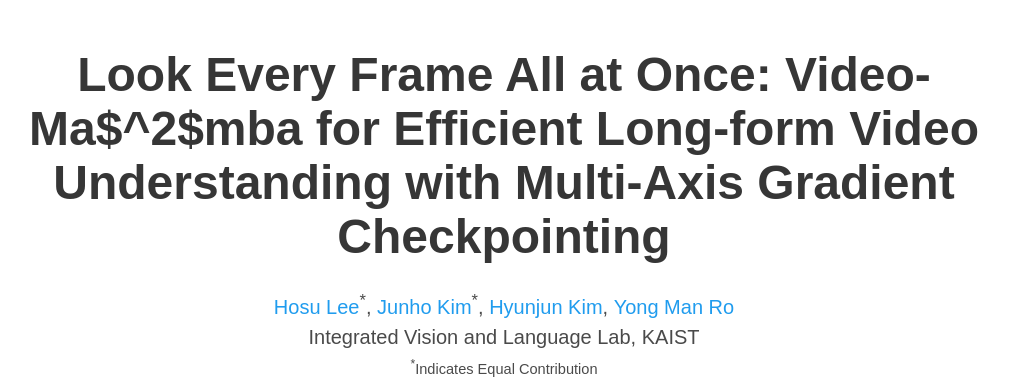
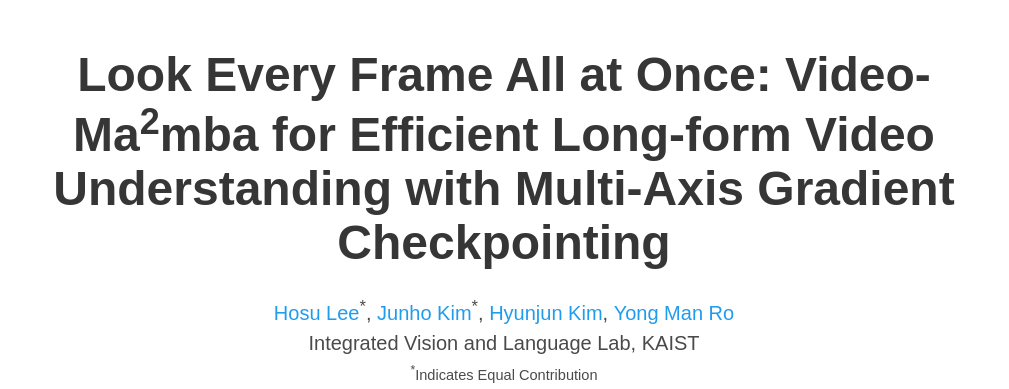
Before and after one commit to IVY-LVLM/Video-MA2MBA, a plain HTML site: page index.html in a window 1280 px wide. Shown: the top 389 px of the page, without its empty margins (136-1145 px from the left). Drawn offline with nearby package versions, Linux system fonts and the light colour scheme; some icons are missing; a web font is replaced by a local one.

Commit message:
update homepage

```diff
--- a/index.html
+++ b/index.html
@@ -52,7 +52,7 @@
       <div class="container is-max-desktop">
         <div class="columns is-centered">
           <div class="column has-text-centered">
-            <h1 class="title is-1 publication-title">Look Every Frame All at Once: Video-Ma$^2$mba for Efficient Long-form Video Understanding with Multi-Axis Gradient Checkpointing</h1>
+            <h1 class="title is-1 publication-title">Look Every Frame All at Once: Video-Ma<sup>2</sup>mba for Efficient Long-form Video Understanding with Multi-Axis Gradient Checkpointing</h1>
             <div class="is-size-5 publication-authors">
               <!-- Paper authors -->
               <span class="author-block">
```
